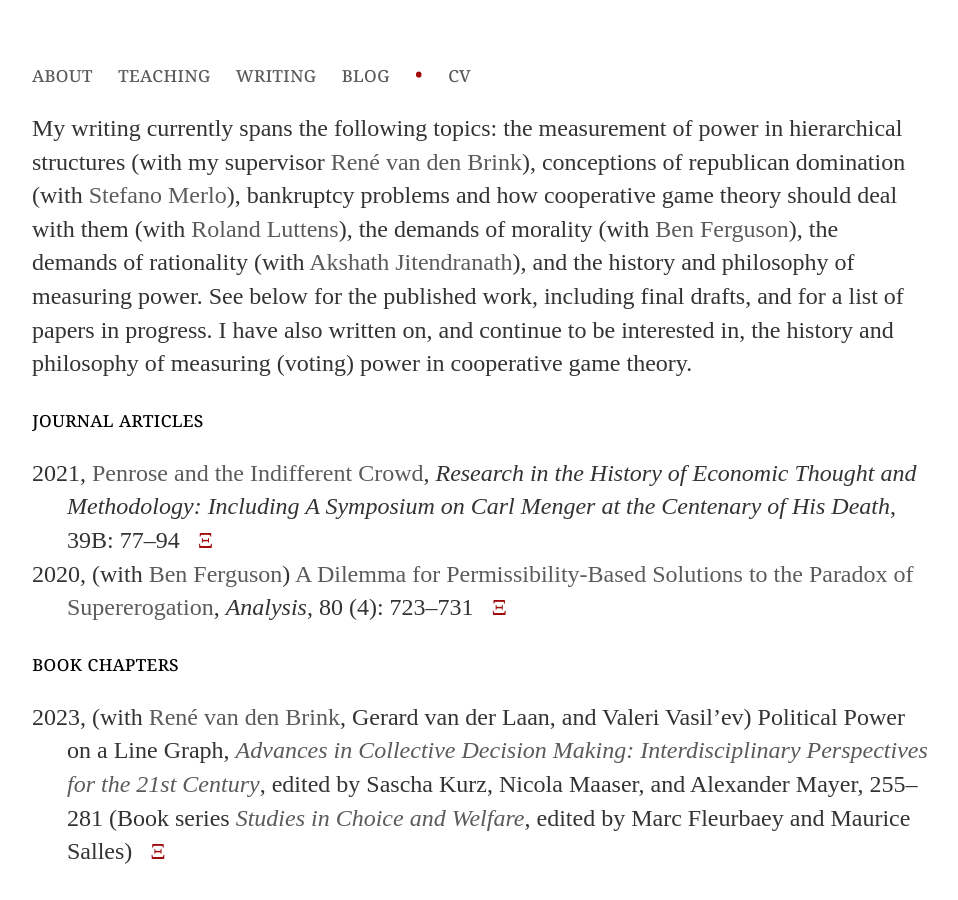
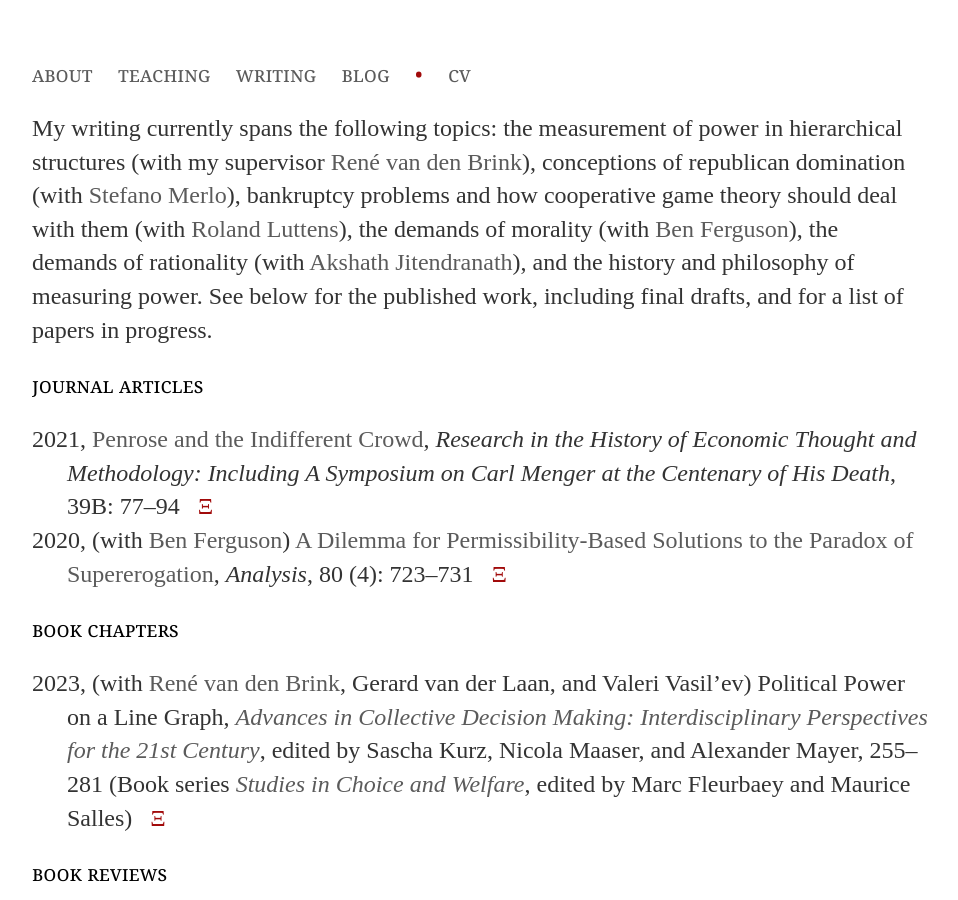
Before and after one commit to uzunovam/uzunovam, a Jekyll site: the page built from writing/index.html, in a window 1280 px wide and 900 px high. Shown: the whole window, without its empty margins (160-1118 px from the left). Built offline with Jekyll 4.4.1, drawn with Linux system fonts in a browser that asks for light colours.

Commit message:
Update index.html

```diff
--- a/writing/index.html
+++ b/writing/index.html
@@ -3,7 +3,7 @@
 title: Writing
 ---
 <div class="blurb">
-	<p>My writing currently spans the following topics: the measurement of power in hierarchical structures (with my supervisor <a href="https://research.vu.nl/en/persons/jr-van-den-brink">René van den Brink</a>), conceptions of republican domination (with <a href="https://www.stefanomerlo.org/">Stefano Merlo</a>), bankruptcy problems and how cooperative game theory should deal with them (with <a href="https://research.vu.nl/en/persons/roland-iwan-luttens">Roland Luttens</a>), the demands of morality (with <a href="https://www.benjaminferguson.org/">Ben Ferguson</a>), the demands of rationality (with <a href="https://akshathjitendranath.weebly.com/">Akshath Jitendranath</a>), and the history and philosophy of measuring power. See below for the published work, including final drafts, and for a list of papers in progress. I have also written on, and continue to be interested in, the history and philosophy of measuring (voting) power in cooperative game theory.</p>
+	<p>My writing currently spans the following topics: the measurement of power in hierarchical structures (with my supervisor <a href="https://research.vu.nl/en/persons/jr-van-den-brink">René van den Brink</a>), conceptions of republican domination (with <a href="https://www.stefanomerlo.org/">Stefano Merlo</a>), bankruptcy problems and how cooperative game theory should deal with them (with <a href="https://research.vu.nl/en/persons/roland-iwan-luttens">Roland Luttens</a>), the demands of morality (with <a href="https://www.benjaminferguson.org/">Ben Ferguson</a>), the demands of rationality (with <a href="https://akshathjitendranath.weebly.com/">Akshath Jitendranath</a>), and the history and philosophy of measuring power. See below for the published work, including final drafts, and for a list of papers in progress.</p>
 	<section>journal articles</section>
 	<p class="firstreference">2021, <a href="https://doi.org/10.1108/S0743-41542021000039B006">Penrose and the Indifferent Crowd</a>, <cite>Research in the History of Economic Thought and Methodology: Including A Symposium on Carl Menger at the Centenary of His Death</cite>, 39B: 77–94 &nbsp; <a href="/files/papers/Penrose and the Indifferent Crowd.pdf"><bullet>&Xi;</bullet></a></p>
 	<p class="lastreference">2020, (with <a href="https://www.benjaminferguson.org/">Ben Ferguson</a>) <a href="https://doi.org/10.1093/analys/anaa033">A Dilemma for Permissibility-Based Solutions to the Paradox of Supererogation</a>, <cite>Analysis</cite>, 80 (4): 723–731  &nbsp; <a href="/files/papers/A Dilemma for Permissibility-Based Solutions to the Paradox of Supererogation.pdf"><bullet>&Xi;</bullet></a></p>
```
